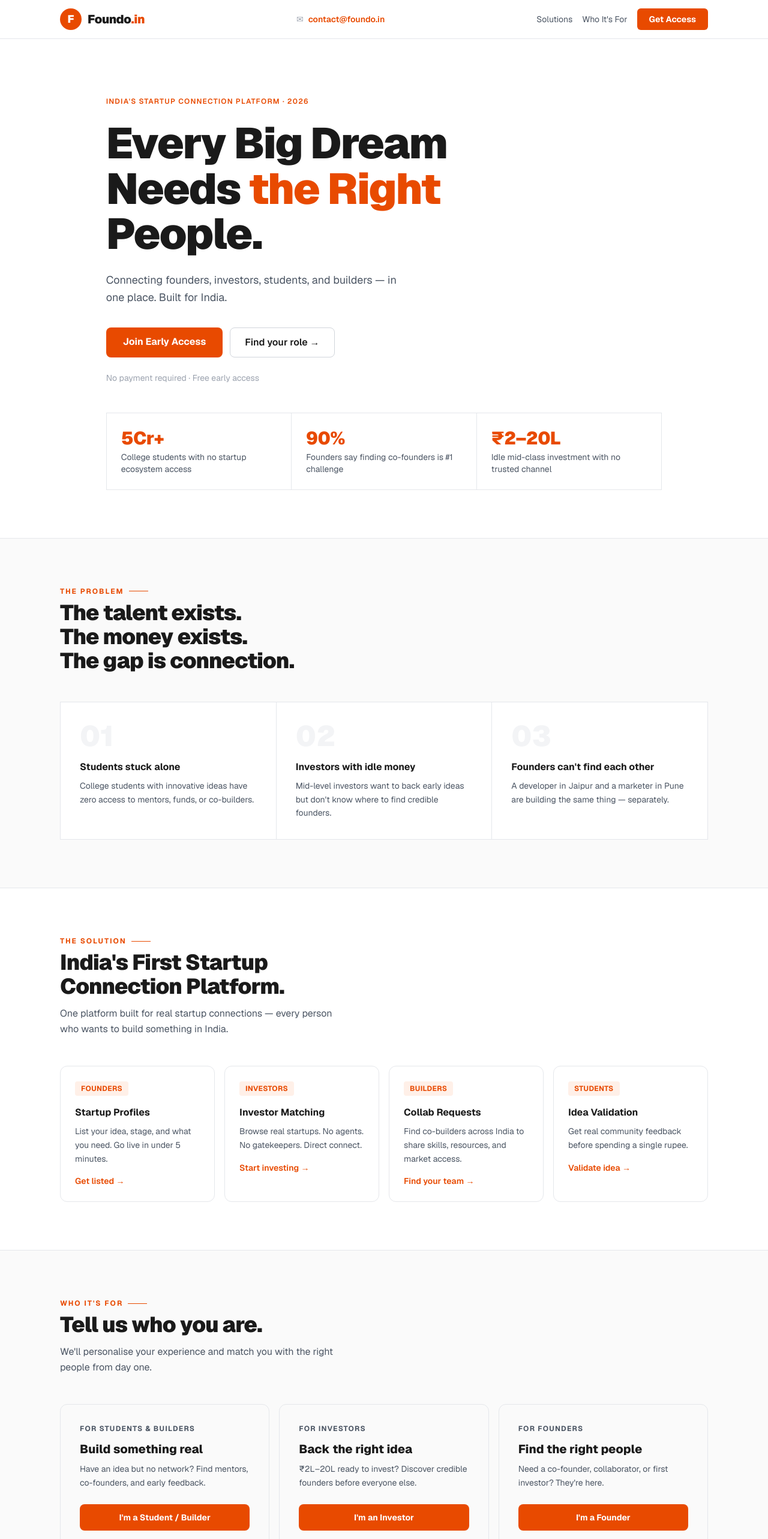
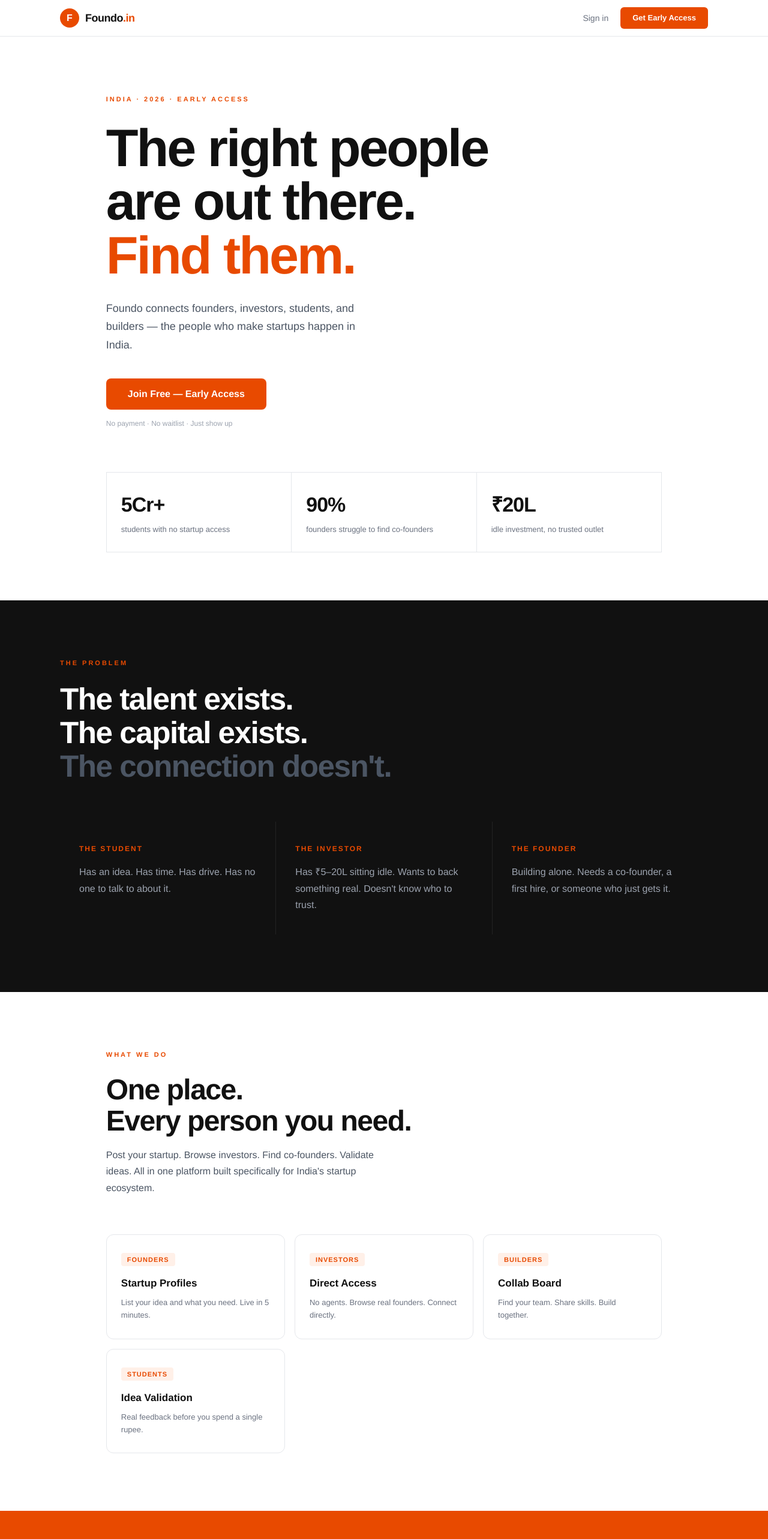
Before and after one commit to foundo-in/foundo-web, a Next.js app: page / in a window 1280 px wide. Shown: the top 2566 px of the page at 60% size. Built offline with nearby package versions, Linux system fonts and the light colour scheme.

Commit message:
feat: redesign homepage - tighter copy, cleaner structure

```diff
--- a/src/app/page.tsx
+++ b/src/app/page.tsx
@@ -2,186 +2,154 @@
 
 export default function Home() {
   return (
-    <main className="min-h-screen bg-white text-[#1A1A1A] font-sans">
+    <main style={{ fontFamily: "'Helvetica Neue', Arial, sans-serif", background: '#fff', color: '#111', overflowX: 'hidden' }}>
+
       {/* NAV */}
-      <nav className="border-b border-[#E5E7EB] px-[6%] sticky top-0 bg-white z-50">
-        <div className="max-w-[1080px] mx-auto flex items-center justify-between h-16 gap-4">
-          <div className="flex items-center gap-2.5">
-            <div className="w-9 h-9 rounded-full bg-[#E84A00] flex items-center justify-center text-white font-black text-lg">F</div>
-            <span className="text-xl font-black tracking-tight">Foundo<span className="text-[#E84A00]">.in</span></span>
+      <nav style={{ borderBottom: '1px solid #E5E7EB', padding: '0 6%', position: 'sticky', top: 0, background: '#fff', zIndex: 100 }}>
+        <div style={{ maxWidth: 1080, margin: '0 auto', display: 'flex', alignItems: 'center', justifyContent: 'space-between', height: 60 }}>
+          <div style={{ display: 'flex', alignItems: 'center', gap: 10 }}>
+            <div style={{ width: 32, height: 32, borderRadius: '50%', background: '#E84A00', display: 'flex', alignItems: 'center', justifyContent: 'center', color: '#fff', fontWeight: 900, fontSize: 16 }}>F</div>
+            <span style={{ fontSize: 18, fontWeight: 900, letterSpacing: -0.5 }}>Foundo<span style={{ color: '#E84A00' }}>.in</span></span>
           </div>
-          <div className="hidden md:flex items-center gap-2 text-sm text-[#9CA3AF]">
-            <span>✉</span>
-            <a href="mailto:contact@foundo.in" className="text-[#E84A00] font-semibold hover:underline">contact@foundo.in</a>
-          </div>
-          <div className="flex items-center gap-4">
-            <span className="text-sm text-[#4B5563] cursor-pointer hover:text-[#1A1A1A]">Solutions</span>
-            <span className="text-sm text-[#4B5563] cursor-pointer hover:text-[#1A1A1A]">Who It's For</span>
-            <Link href="/sign-up" className="bg-[#E84A00] text-white px-5 py-2 rounded-md text-sm font-bold hover:bg-[#cf4000] transition-colors">
-              Get Access
+          <div style={{ display: 'flex', alignItems: 'center', gap: 20 }}>
+            <Link href="/sign-in" style={{ fontSize: 14, color: '#6B7280', textDecoration: 'none', fontWeight: 500 }}>Sign in</Link>
+            <Link href="/sign-up" style={{ background: '#E84A00', color: '#fff', padding: '8px 20px', borderRadius: 6, fontSize: 13, fontWeight: 700, textDecoration: 'none' }}>
+              Get Early Access
             </Link>
           </div>
         </div>
       </nav>
 
       {/* HERO */}
-      <div className="max-w-[1080px] mx-auto px-[6%] pt-24 pb-20">
-        <div className="text-xs font-semibold text-[#E84A00] tracking-widest uppercase mb-6">India's Startup Connection Platform · 2026</div>
-        <h1 className="text-6xl md:text-7xl font-black leading-[1.05] tracking-[-2px] mb-6">
-          Every Big Dream<br />Needs <em className="not-italic text-[#E84A00]">the Right</em><br />People.
+      <div style={{ maxWidth: 1080, margin: '0 auto', padding: '96px 6% 80px' }}>
+        <div style={{ fontSize: 11, fontWeight: 700, color: '#E84A00', letterSpacing: 3, textTransform: 'uppercase', marginBottom: 28 }}>
+          India · 2026 · Early Access
+        </div>
+        <h1 style={{ fontSize: 'clamp(44px, 7vw, 88px)', fontWeight: 900, lineHeight: 1.02, letterSpacing: -3, marginBottom: 28, maxWidth: 760 }}>
+          The right people<br />
+          are out there.<br />
+          <span style={{ color: '#E84A00' }}>Find them.</span>
         </h1>
-        <p className="text-lg text-[#4B5563] max-w-[500px] leading-relaxed mb-9">
-          Connecting founders, investors, students, and builders — in one place. Built for India.
+        <p style={{ fontSize: 18, color: '#4B5563', maxWidth: 440, lineHeight: 1.7, marginBottom: 40 }}>
+          Foundo connects founders, investors, students, and builders — the people who make startups happen in India.
         </p>
-        <div className="flex gap-3 flex-wrap mb-6">
-          <Link href="/sign-up" className="bg-[#E84A00] text-white px-7 py-3 rounded-lg text-base font-bold hover:bg-[#cf4000] transition-colors">
-            Join Early Access
-          </Link>
-          <button className="border border-[#D1D5DB] px-6 py-3 rounded-lg text-base font-semibold hover:border-[#9CA3AF] transition-colors">
-            Find your role →
-          </button>
-        </div>
-        <p className="text-sm text-[#9CA3AF]">No payment required · Free early access</p>
+        <Link href="/sign-up" style={{ display: 'inline-block', background: '#E84A00', color: '#fff', padding: '14px 36px', borderRadius: 8, fontSize: 16, fontWeight: 700, textDecoration: 'none' }}>
+          Join Free — Early Access
+        </Link>
+        <div style={{ fontSize: 12, color: '#9CA3AF', marginTop: 14 }}>No payment · No waitlist · Just show up</div>
 
-        {/* METRICS */}
-        <div className="flex flex-col md:flex-row border-t border-l border-[#E5E7EB] mt-12">
+        {/* STAT STRIP */}
+        <div style={{ display: 'grid', gridTemplateColumns: 'repeat(3, 1fr)', gap: 0, borderTop: '1px solid #E5E7EB', borderLeft: '1px solid #E5E7EB', marginTop: 72 }}>
           {[
-            { val: '5Cr+', desc: 'College students with no startup ecosystem access' },
-            { val: '90%', desc: 'Founders say finding co-founders is #1 challenge' },
-            { val: '₹2–20L', desc: 'Idle mid-class investment with no trusted channel' },
-          ].map((m) => (
-            <div key={m.val} className="flex-1 p-6 border-r border-b border-[#E5E7EB]">
-              <div className="text-3xl font-black tracking-tight text-[#E84A00]">{m.val}</div>
-              <div className="text-sm text-[#4B5563] mt-1 leading-snug">{m.desc}</div>
+            { n: '5Cr+', l: 'students with no startup access' },
+            { n: '90%', l: 'founders struggle to find co-founders' },
+            { n: '₹20L', l: 'idle investment, no trusted outlet' },
+          ].map(s => (
+            <div key={s.n} style={{ borderRight: '1px solid #E5E7EB', borderBottom: '1px solid #E5E7EB', padding: '28px 24px' }}>
+              <div style={{ fontSize: 34, fontWeight: 900, letterSpacing: -1, color: '#111' }}>{s.n}</div>
+              <div style={{ fontSize: 13, color: '#6B7280', marginTop: 6, lineHeight: 1.5 }}>{s.l}</div>
             </div>
           ))}
         </div>
       </div>
 
-      {/* PROBLEM */}
-      <section className="bg-[#FAFAFA] border-y border-[#E5E7EB] px-[6%] py-20">
-        <div className="max-w-[1080px] mx-auto">
-          <div className="text-xs font-bold text-[#E84A00] tracking-[2px] uppercase mb-2 flex items-center gap-2">The Problem <span className="w-8 h-px bg-[#E84A00] inline-block" /></div>
-          <h2 className="text-4xl font-black tracking-tight mb-12">The talent exists.<br />The money exists.<br />The gap is connection.</h2>
-          <div className="grid grid-cols-1 md:grid-cols-3 gap-px bg-[#E5E7EB] border border-[#E5E7EB]">
+      {/* THE GAP — full bleed dark section */}
+      <div style={{ background: '#111', padding: '96px 6%', margin: '0' }}>
+        <div style={{ maxWidth: 1080, margin: '0 auto' }}>
+          <div style={{ fontSize: 11, fontWeight: 700, color: '#E84A00', letterSpacing: 3, textTransform: 'uppercase', marginBottom: 24 }}>The problem</div>
+          <h2 style={{ fontSize: 'clamp(28px, 4vw, 52px)', fontWeight: 900, letterSpacing: -1.5, color: '#fff', maxWidth: 640, lineHeight: 1.1, marginBottom: 64 }}>
+            The talent exists.<br />The capital exists.<br />
+            <span style={{ color: '#4B5563' }}>The connection doesn't.</span>
+          </h2>
+          <div style={{ display: 'grid', gridTemplateColumns: 'repeat(auto-fit, minmax(260px, 1fr))', gap: 1, background: '#222' }}>
             {[
-              { n: '01', title: 'Students stuck alone', desc: 'College students with innovative ideas have zero access to mentors, funds, or co-builders.' },
-              { n: '02', title: 'Investors with idle money', desc: 'Mid-level investors want to back early ideas but don\'t know where to find credible founders.' },
-              { n: '03', title: 'Founders can\'t find each other', desc: 'A developer in Jaipur and a marketer in Pune are building the same thing — separately.' },
-            ].map((p) => (
-              <div key={p.n} className="bg-white p-8">
-                <div className="text-5xl font-black text-[#F3F4F6] leading-none mb-4">{p.n}</div>
-                <h3 className="text-base font-bold mb-2">{p.title}</h3>
-                <p className="text-sm text-[#4B5563] leading-relaxed">{p.desc}</p>
+              { who: 'The Student', pain: 'Has an idea. Has time. Has drive. Has no one to talk to about it.' },
+              { who: 'The Investor', pain: 'Has ₹5–20L sitting idle. Wants to back something real. Doesn\'t know who to trust.' },
+              { who: 'The Founder', pain: 'Building alone. Needs a co-founder, a first hire, or someone who just gets it.' },
+            ].map(p => (
+              <div key={p.who} style={{ background: '#111', padding: '36px 32px' }}>
+                <div style={{ fontSize: 12, fontWeight: 700, color: '#E84A00', letterSpacing: 2, textTransform: 'uppercase', marginBottom: 16 }}>{p.who}</div>
+                <p style={{ fontSize: 16, color: '#9CA3AF', lineHeight: 1.7 }}>{p.pain}</p>
               </div>
             ))}
           </div>
         </div>
-      </section>
+      </div>
 
-      {/* SOLUTIONS */}
-      <section className="px-[6%] py-20">
-        <div className="max-w-[1080px] mx-auto">
-          <div className="text-xs font-bold text-[#E84A00] tracking-[2px] uppercase mb-2 flex items-center gap-2">The Solution <span className="w-8 h-px bg-[#E84A00] inline-block" /></div>
-          <h2 className="text-4xl font-black tracking-tight mb-3">India's First Startup<br />Connection Platform.</h2>
-          <p className="text-base text-[#4B5563] max-w-[480px] leading-relaxed mb-12">One platform built for real startup connections — every person who wants to build something in India.</p>
-          <div className="grid grid-cols-1 sm:grid-cols-2 lg:grid-cols-4 gap-4">
-            {[
-              { tag: 'Founders', title: 'Startup Profiles', desc: 'List your idea, stage, and what you need. Go live in under 5 minutes.', cta: 'Get listed →' },
-              { tag: 'Investors', title: 'Investor Matching', desc: 'Browse real startups. No agents. No gatekeepers. Direct connect.', cta: 'Start investing →' },
-              { tag: 'Builders', title: 'Collab Requests', desc: 'Find co-builders across India to share skills, resources, and market access.', cta: 'Find your team →' },
-              { tag: 'Students', title: 'Idea Validation', desc: 'Get real community feedback before spending a single rupee.', cta: 'Validate idea →' },
-            ].map((s) => (
-              <Link href="/sign-up" key={s.tag} className="border-[1.5px] border-[#E5E7EB] rounded-xl p-6 hover:border-[#E84A00] hover:bg-[#FFF9F7] transition-all cursor-pointer group">
-                <div className="inline-block bg-[#FFF0E8] text-[#E84A00] text-xs font-bold px-2.5 py-1 rounded mb-4 tracking-wide uppercase">{s.tag}</div>
-                <h3 className="text-base font-bold mb-2">{s.title}</h3>
-                <p className="text-sm text-[#4B5563] leading-relaxed">{s.desc}</p>
-                <div className="text-[#E84A00] text-sm font-semibold mt-4">{s.cta}</div>
-              </Link>
-            ))}
-          </div>
-        </div>
-      </section>
-
-      {/* WHO */}
-      <section className="bg-[#FAFAFA] border-y border-[#E5E7EB] px-[6%] py-20">
-        <div className="max-w-[1080px] mx-auto">
-          <div className="text-xs font-bold text-[#E84A00] tracking-[2px] uppercase mb-2 flex items-center gap-2">Who It's For <span className="w-8 h-px bg-[#E84A00] inline-block" /></div>
-          <h2 className="text-4xl font-black tracking-tight mb-3">Tell us who you are.</h2>
-          <p className="text-base text-[#4B5563] max-w-[480px] leading-relaxed mb-12">We'll personalise your experience and match you with the right people from day one.</p>
-          <div className="grid grid-cols-1 md:grid-cols-3 gap-4">
-            {[
-              { role: 'For Students & Builders', title: 'Build something real', desc: 'Have an idea but no network? Find mentors, co-founders, and early feedback.', btn: "I'm a Student / Builder" },
-              { role: 'For Investors', title: 'Back the right idea', desc: '₹2L–20L ready to invest? Discover credible founders before everyone else.', btn: "I'm an Investor" },
-              { role: 'For Founders', title: 'Find the right people', desc: 'Need a co-founder, collaborator, or first investor? They\'re here.', btn: "I'm a Founder" },
-            ].map((w) => (
-              <div key={w.role} className="border-[1.5px] border-[#E5E7EB] rounded-xl p-8 hover:border-[#E84A00] transition-all">
-                <div className="text-xs font-bold text-[#4B5563] tracking-widest uppercase mb-3">{w.role}</div>
-                <h3 className="text-xl font-extrabold mb-2">{w.title}</h3>
-                <p className="text-sm text-[#4B5563] leading-relaxed mb-6">{w.desc}</p>
-                <Link href="/sign-up" className="block w-full bg-[#E84A00] text-white text-center py-3 rounded-lg text-sm font-bold hover:bg-[#cf4000] transition-colors">{w.btn}</Link>
-              </div>
-            ))}
-          </div>
-        </div>
-      </section>
-
-      {/* QUOTES */}
-      <div className="bg-[#E84A00] px-[6%] py-16">
-        <div className="max-w-[1080px] mx-auto grid grid-cols-1 md:grid-cols-3 gap-8">
+      {/* WHAT FOUNDO DOES */}
+      <div style={{ padding: '96px 6%', maxWidth: 1080, margin: '0 auto' }}>
+        <div style={{ fontSize: 11, fontWeight: 700, color: '#E84A00', letterSpacing: 3, textTransform: 'uppercase', marginBottom: 24 }}>What we do</div>
+        <h2 style={{ fontSize: 'clamp(28px, 4vw, 48px)', fontWeight: 900, letterSpacing: -1.5, marginBottom: 16, lineHeight: 1.1 }}>
+          One place.<br />Every person you need.
+        </h2>
+        <p style={{ fontSize: 16, color: '#4B5563', maxWidth: 480, lineHeight: 1.7, marginBottom: 64 }}>
+          Post your startup. Browse investors. Find co-founders. Validate ideas. All in one platform built specifically for India's startup ecosystem.
+        </p>
+        <div style={{ display: 'grid', gridTemplateColumns: 'repeat(auto-fit, minmax(220px, 1fr))', gap: 16 }}>
           {[
-            { q: "I've been looking for a co-founder for 8 months. Every platform I tried was useless for this.", by: "Startup founder, Bengaluru" },
-            { q: "I want to invest in real ideas. I just don't know who to trust or where to go.", by: "IT professional, Lucknow" },
-            { q: "200 students in our college working on projects — none know how to take it forward.", by: "College professor, Hyderabad" },
-          ].map((q) => (
-            <div key={q.by}>
-              <blockquote className="text-white text-base leading-relaxed italic opacity-95 mb-3">"{q.q}"</blockquote>
-              <cite className="text-white text-sm opacity-70 not-italic">— {q.by}</cite>
+            { tag: 'Founders', title: 'Startup Profiles', body: 'List your idea and what you need. Live in 5 minutes.' },
+            { tag: 'Investors', title: 'Direct Access', body: 'No agents. Browse real founders. Connect directly.' },
+            { tag: 'Builders', title: 'Collab Board', body: 'Find your team. Share skills. Build together.' },
+            { tag: 'Students', title: 'Idea Validation', body: 'Real feedback before you spend a single rupee.' },
+          ].map(f => (
+            <div key={f.tag} style={{ border: '1.5px solid #E5E7EB', borderRadius: 12, padding: '28px 24px' }}>
+              <div style={{ display: 'inline-block', background: '#FFF0E8', color: '#E84A00', fontSize: 11, fontWeight: 700, padding: '3px 10px', borderRadius: 4, letterSpacing: 1, textTransform: 'uppercase', marginBottom: 16 }}>{f.tag}</div>
+              <h3 style={{ fontSize: 17, fontWeight: 800, marginBottom: 8 }}>{f.title}</h3>
+              <p style={{ fontSize: 13, color: '#6B7280', lineHeight: 1.65 }}>{f.body}</p>
             </div>
           ))}
         </div>
       </div>
 
-      {/* CTA */}
-      <section className="px-[6%] py-24 text-center">
-        <h2 className="text-5xl font-black tracking-tight mb-3">Join <span className="text-[#E84A00]">Foundo.in</span><br />Early Access</h2>
-        <p className="text-lg text-[#4B5563] mb-9">No payment. No long form. Just tell us you're in.<br />Be among the first 1000 members.</p>
-        <Link href="/sign-up" className="inline-block bg-[#E84A00] text-white px-9 py-4 rounded-lg text-base font-bold hover:bg-[#cf4000] transition-colors">
-          I'm In —Join the List!
+      {/* SOCIAL PROOF */}
+      <div style={{ background: '#E84A00', padding: '72px 6%' }}>
+        <div style={{ maxWidth: 1080, margin: '0 auto', display: 'grid', gridTemplateColumns: 'repeat(auto-fit, minmax(260px, 1fr))', gap: 40 }}>
+          {[
+            { q: '8 months looking for a co-founder. Every platform I tried was useless for this.', by: 'Founder, Bengaluru' },
+            { q: 'I want to invest in real ideas. I just don\'t know who to trust or where to go.', by: 'IT professional, Lucknow' },
+            { q: '200 students in our college working on projects. None know how to take it forward.', by: 'Professor, Hyderabad' },
+          ].map(q => (
+            <div key={q.by}>
+              <blockquote style={{ fontSize: 16, fontWeight: 500, lineHeight: 1.7, color: '#fff', marginBottom: 12, fontStyle: 'italic', opacity: 0.95 }}>"{q.q}"</blockquote>
+              <cite style={{ fontSize: 12, color: '#fff', opacity: 0.6, fontStyle: 'normal' }}>— {q.by}</cite>
+            </div>
+          ))}
+        </div>
+      </div>
+
+      {/* BOTTOM CTA */}
+      <div style={{ padding: '112px 6%', textAlign: 'center' }}>
+        <div style={{ fontSize: 11, fontWeight: 700, color: '#E84A00', letterSpacing: 3, textTransform: 'uppercase', marginBottom: 20 }}>Free · Early Access · 2026</div>
+        <h2 style={{ fontSize: 'clamp(32px, 5vw, 64px)', fontWeight: 900, letterSpacing: -2, marginBottom: 16, lineHeight: 1.05 }}>
+          Your people are<br />already here.
+        </h2>
+        <p style={{ fontSize: 17, color: '#4B5563', marginBottom: 40 }}>Be among the first 1000 members on Foundo.in.</p>
+        <Link href="/sign-up" style={{ display: 'inline-block', background: '#E84A00', color: '#fff', padding: '16px 48px', borderRadius: 8, fontSize: 17, fontWeight: 700, textDecoration: 'none' }}>
+          Join Now — It's Free
         </Link>
-      </section>
+      </div>
 
       {/* FOOTER */}
-      <footer className="bg-[#111] px-[6%] pt-12 pb-8">
-        <div className="max-w-[1080px] mx-auto">
-          <div className="grid grid-cols-1 md:grid-cols-3 gap-10 mb-10">
-            <div>
-              <div className="flex items-center gap-2.5 mb-3">
-                <div className="w-9 h-9 rounded-full bg-[#E84A00] flex items-center justify-center text-white font-black text-lg">F</div>
-                <span className="text-xl font-black tracking-tight text-white">Foundo<span className="text-[#E84A00]">.in</span></span>
-              </div>
-              <p className="text-sm text-[#9CA3AF] leading-relaxed max-w-[280px] mb-5">India doesn't need more noise — it needs better connections.</p>
-              <a href="mailto:contact@foundo.in" className="text-sm text-[#9CA3AF] hover:text-[#E84A00] transition-colors">contact@foundo.in</a>
+      <footer style={{ background: '#111', padding: '48px 6% 32px' }}>
+        <div style={{ maxWidth: 1080, margin: '0 auto' }}>
+          <div style={{ display: 'flex', alignItems: 'center', justifyContent: 'space-between', flexWrap: 'wrap', gap: 16, marginBottom: 32 }}>
+            <div style={{ display: 'flex', alignItems: 'center', gap: 10 }}>
+              <div style={{ width: 32, height: 32, borderRadius: '50%', background: '#E84A00', display: 'flex', alignItems: 'center', justifyContent: 'center', color: '#fff', fontWeight: 900, fontSize: 16 }}>F</div>
+              <span style={{ fontSize: 18, fontWeight: 900, color: '#fff', letterSpacing: -0.5 }}>Foundo<span style={{ color: '#E84A00' }}>.in</span></span>
             </div>
-            <div>
-              <h4 className="text-xs font-bold text-[#6B7280] uppercase tracking-widest mb-4">Platform</h4>
-              {['Startup Profiles', 'Investor Matching', 'Collab Requests', 'Idea Validation'].map(l => (
-                <Link key={l} href="/sign-up" className="block text-sm text-[#9CA3AF] hover:text-white transition-colors mb-2.5">{l}</Link>
-              ))}
-            </div>
-            <div>
-              <h4 className="text-xs font-bold text-[#6B7280] uppercase tracking-widest mb-4">Join As</h4>
-              {['Student / Builder', 'Investor', 'Founder', 'Get Early Access'].map(l => (
-                <Link key={l} href="/sign-up" className="block text-sm text-[#9CA3AF] hover:text-white transition-colors mb-2.5">{l}</Link>
-              ))}
+            <div style={{ display: 'flex', gap: 24 }}>
+              <Link href="/startups" style={{ fontSize: 13, color: '#6B7280', textDecoration: 'none' }}>Browse Startups</Link>
+              <Link href="/sign-up" style={{ fontSize: 13, color: '#6B7280', textDecoration: 'none' }}>Join</Link>
+              <a href="mailto:contact@foundo.in" style={{ fontSize: 13, color: '#6B7280', textDecoration: 'none' }}>Contact</a>
             </div>
           </div>
-          <div className="border-t border-[#222] pt-6 flex flex-col md:flex-row items-center justify-between gap-3">
-            <span className="text-sm text-[#4B5563]">© 2026 <span className="text-[#E84A00] font-bold">Foundo.in</span> · All rights reserved</span>
-            <span className="text-sm text-[#4B5563]">Made with purpose · Built for India 🇮🇳</span>
+          <div style={{ borderTop: '1px solid #222', paddingTop: 24, display: 'flex', justifyContent: 'space-between', flexWrap: 'wrap', gap: 12 }}>
+            <span style={{ fontSize: 12, color: '#4B5563' }}>© 2026 Foundo.in · All rights reserved</span>
+            <span style={{ fontSize: 12, color: '#4B5563' }}>Built for India 🇮🇳</span>
           </div>
         </div>
       </footer>
+
     </main>
   )
 }
```
